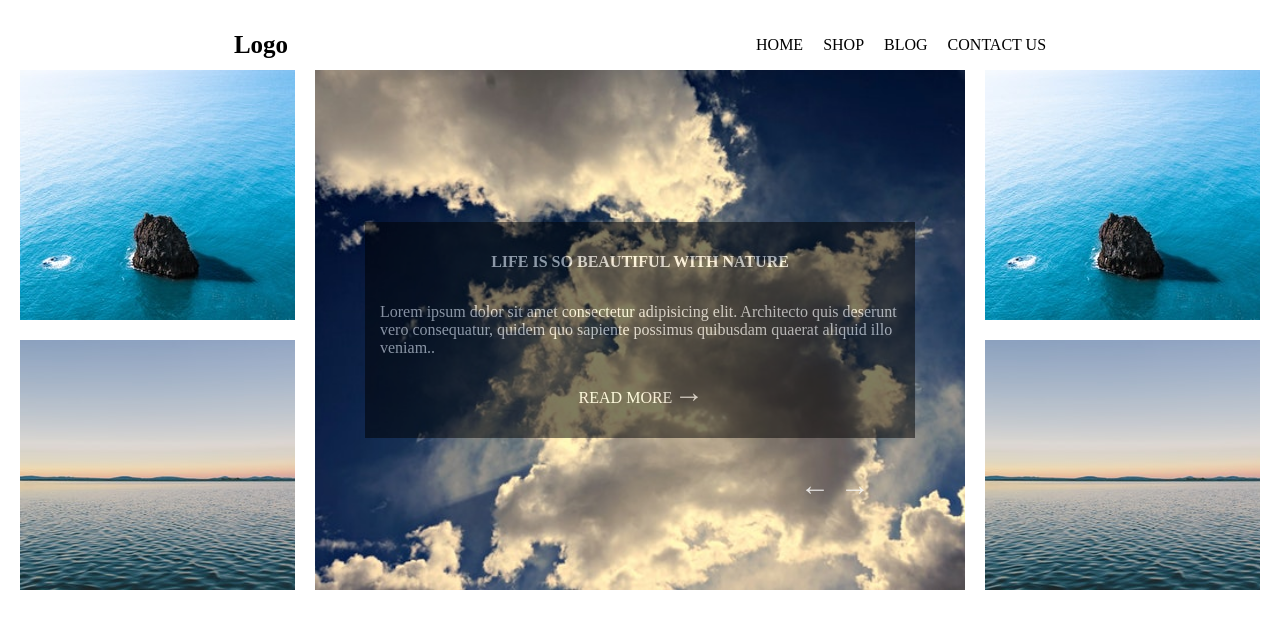
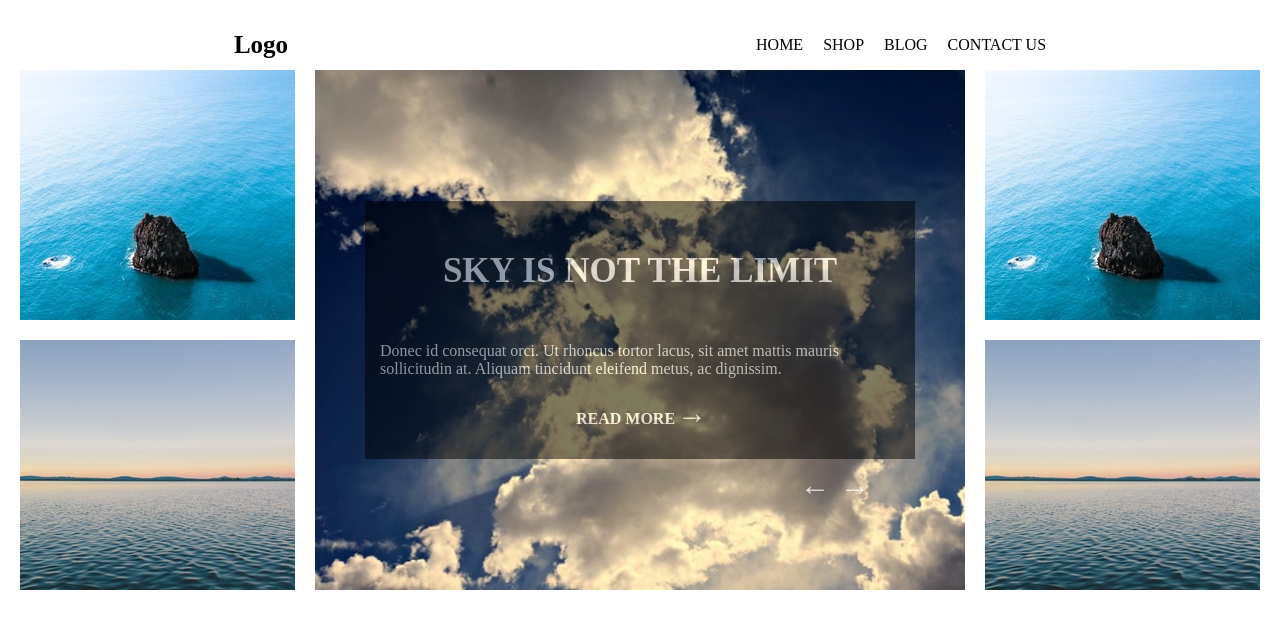
Before and after one commit to Sam-Wisdm/webdev_assign2, a plain HTML site: page code/index.html in a window 1280 px wide. Shown: the top 638 px of the page. Drawn offline with Linux system fonts and the light colour scheme.

Commit message:
final changes to web 2 assignment

```diff
--- a/code/app.js
+++ b/code/app.js
@@ -34,7 +34,10 @@ window.onload = () => {
 // to change slides automatically
 function set_slide() {
     var img = document.getElementById('slider');
-    img.style.backgroundImage = "url(" + slideArr[slide_idx++ % slideArr.length].img + ")";
+    img.style.backgroundImage = "url(" + slideArr[slide_idx % slideArr.length].img + ")";
+    document.getElementById('head').innerHTML = slideArr[slide_idx % slideArr.length].title.toUpperCase();
+    document.getElementById('slide-p').innerHTML = slideArr[slide_idx % slideArr.length].desc;
+    slide_idx++;
 }
 
 // slide back
--- a/code/index.html
+++ b/code/index.html
@@ -58,8 +58,8 @@
 
                     </div> -->
                     <div class="read-more-content">
-                        <p class="head"><b>LIFE IS SO BEAUTIFUL WITH NATURE</b></p>
-                        <P>Lorem ipsum dolor sit amet consectetur adipisicing elit. Architecto quis deserunt vero consequatur,
+                        <p id="head"><b>LIFE IS SO BEAUTIFUL WITH NATURE</b></p>
+                        <P id="slide-p">Lorem ipsum dolor sit amet consectetur adipisicing elit. Architecto quis deserunt vero consequatur,
                             quidem quo sapiente possimus quibusdam quaerat aliquid illo veniam..</P>
                         <div class="read-btn" onclick="">
                             <p style="margin-right: 5px; cursor: pointer;">READ MORE</p>
--- a/code/stylesheet.css
+++ b/code/stylesheet.css
@@ -103,6 +103,11 @@ body{
     border: none;
 }
 
+#head{
+    font-weight: bolder;
+    font-size: 35px;
+}
+
 /* .read-more-op{
     background-color: black;
     opacity: 0.5;
@@ -110,6 +115,7 @@ body{
 } */
 
 .read-more-content{
+    font-size: 16px;
     padding: 15px;
     background-color: black;
     opacity: 0.5;
@@ -125,10 +131,12 @@ body{
 
 .read-btn{
     display: flex;
+    font-weight: bolder;
 }
 
 .read-btn svg{
     margin: 13px 0 0 0;
+    cursor: pointer;
 }
 
 .container{
```
